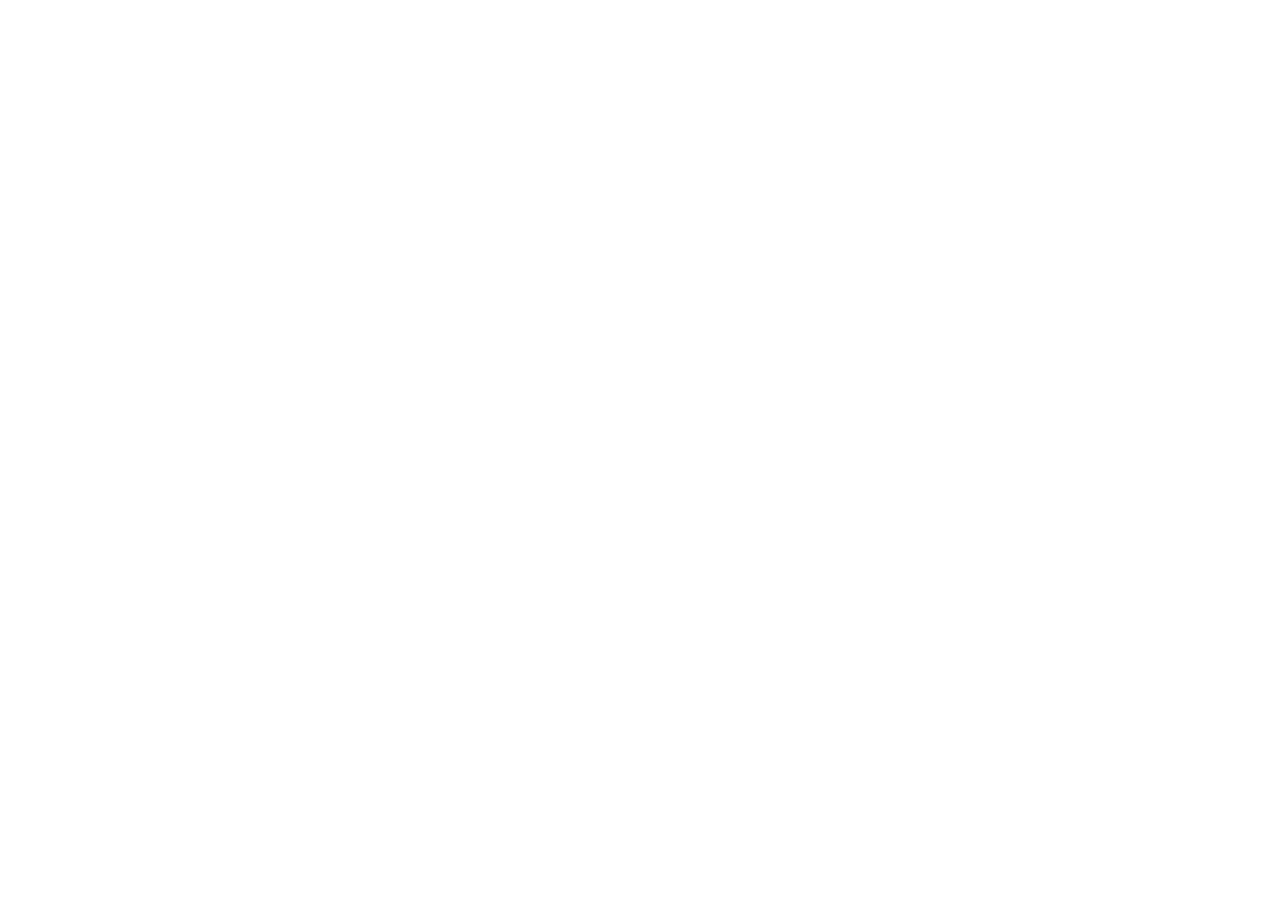
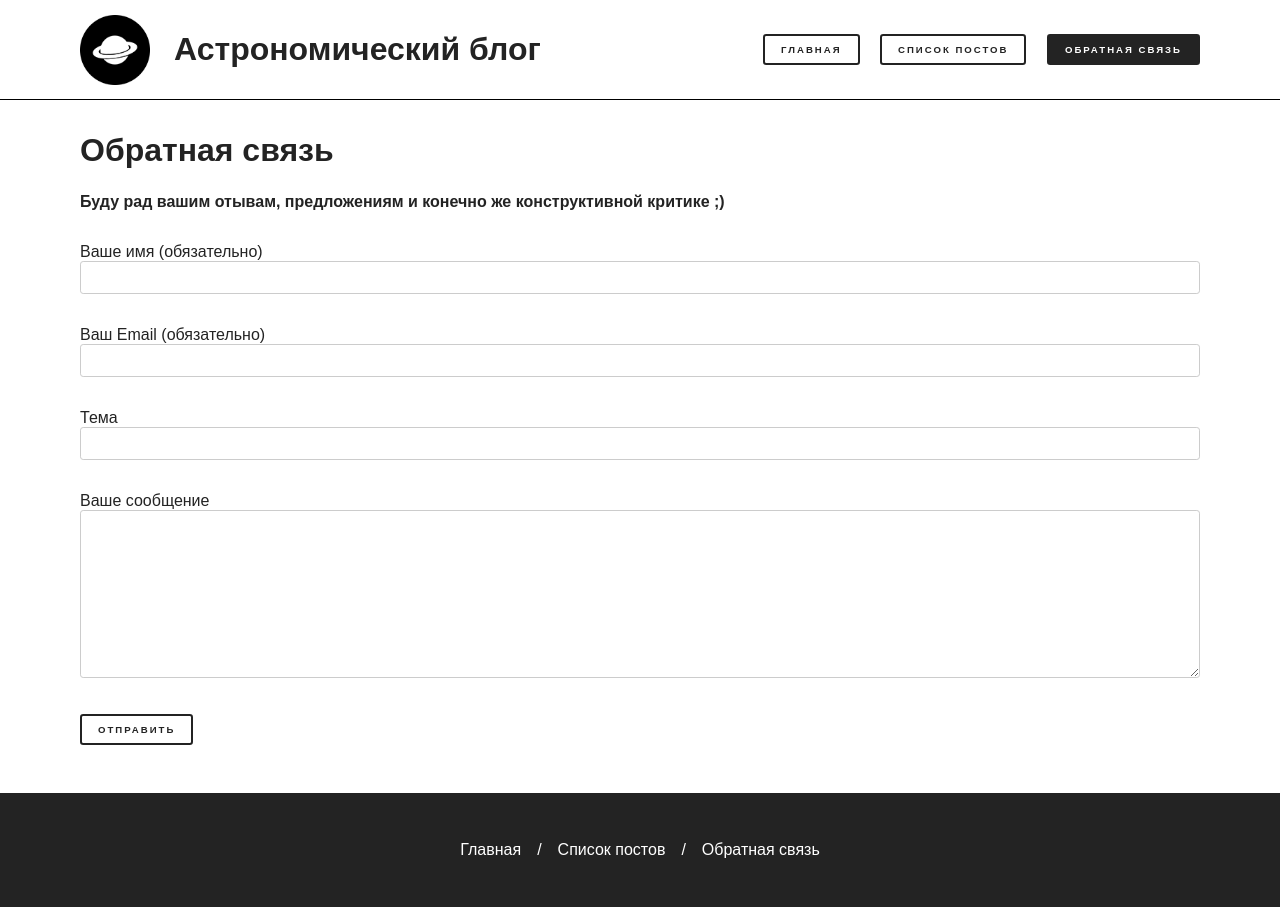
Before and after one commit to oldbelom/otus-hw4-blog, a website built with webpack: page feedback.html in a window 1280 px wide. Before the commit the page ends 800 px from the top, so only its background shows below. Built offline with nearby package versions, Linux system fonts and the light colour scheme.

Commit message:
add feedback page

```diff
--- a/feedback.html
+++ b/feedback.html
@@ -5,5 +5,74 @@
     <meta name="viewport" content="width=device-width, initial-scale=1.0" />
     <title>Обратная связь</title>
   </head>
-  <body></body>
+  <body>
+    <div class="wrapper">
+      <div class="content">
+        <header class="header">
+          <a class="header__logo" href="./index.html"></a>
+          <h1 class="header__name">Астрономический блог</h1>
+          <nav class="header__nav">
+            <a class="header__nav-item button" href="./index.html">Главная</a>
+            <a class="header__nav-item button" href="./list.html"
+              >Список постов</a
+            >
+            <a
+              class="header__nav-item button button--active"
+              href="./feedback.html"
+              >Обратная связь</a
+            >
+          </nav>
+        </header>
+        <main class="main">
+          <section class="feedback container">
+            <h3 class="title">Обратная связь</h3>
+            <p class="feedback__info">
+              Буду рад вашим отывам, предложениям и конечно же конструктивной
+              критике ;)
+            </p>
+            <form class="feedback__form">
+              <div class="feedback__item">
+                <label>
+                  Ваше имя (обязательно)
+                  <input class="input" type="text" required />
+                </label>
+              </div>
+              <div class="feedback__item">
+                <label>
+                  Ваш Email (обязательно)
+                  <input class="input" type="email" required />
+                </label>
+              </div>
+              <div class="feedback__item">
+                <label>
+                  Тема
+                  <input class="input" type="text" />
+                </label>
+              </div>
+              <div class="feedback__item">
+                <label>
+                  Ваше сообщение
+                  <textarea class="textarea" cols="40" rows="10"></textarea>
+                </label>
+              </div>
+              <div class="feedback__item">
+                <input
+                  type="submit"
+                  value="Отправить"
+                  class="feedback__btn button"
+                />
+              </div>
+            </form>
+          </section>
+        </main>
+      </div>
+      <footer class="footer">
+        <nav class="footer__nav container">
+          <a class="footer__nav-item" href="./index.html">Главная</a>
+          <a class="footer__nav-item" href="./list.html">Список постов</a>
+          <a class="footer__nav-item" href="./feedback.html">Обратная связь</a>
+        </nav>
+      </footer>
+    </div>
+  </body>
 </html>
--- /dev/null
+++ b/src/scss/blocks/feedback.scss
@@ -0,0 +1,14 @@
+.feedback {
+  &__item {
+    margin-top: 2rem;
+  }
+
+  &__info {
+    font-weight: bold;
+  }
+
+  &__btn {
+    background-color: #fff;
+    cursor: pointer;
+  }
+}
--- a/src/scss/components/input.scss
+++ b/src/scss/components/input.scss
@@ -11,3 +11,7 @@
     border: 1px solid $black;
   }
 }
+
+.textarea {
+  max-width: 100%;
+}
--- a/src/scss/style.scss
+++ b/src/scss/style.scss
@@ -3,6 +3,7 @@
 @import './blocks/header.scss';
 @import './blocks/about.scss';
 @import './blocks/subscribe.scss';
+@import './blocks/feedback.scss';
 @import './blocks/footer.scss';
 
 @import './components/button.scss';
```
